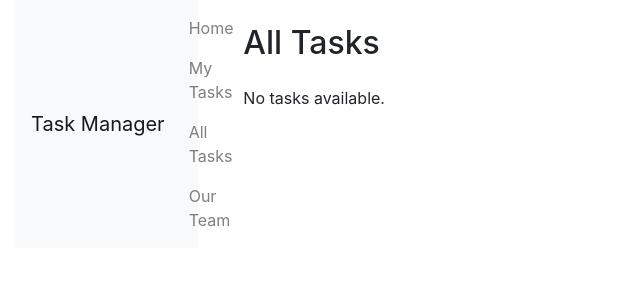
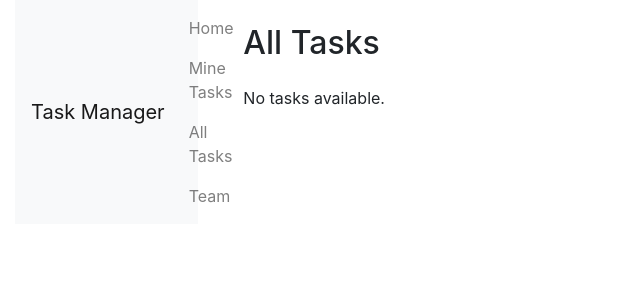
Before and after one commit to achalaidiuk/ittaskmanager, a Django app: page /all/ in a window 1280 px wide. Shown: the top 300 px of the page, without its empty margins (0-640 px from the left). Run offline with Django 4.2, Linux system fonts and the light colour scheme; the visitor is signed in with stand-in values (Sample User, id 1); data that the repository does not hold is empty.

Commit message:
New feature: added create/update worker views and fixed sidebar

```diff
--- a/task_manager/views.py
+++ b/task_manager/views.py
@@ -4,6 +4,7 @@ from django.db.models import Count, Q, Value, OuterRef, Subquery
 from django.db.models.functions import Coalesce
 from django.http import HttpRequest, HttpResponse
 from django.shortcuts import render
+from django.urls import reverse_lazy
 from django.views import generic
 
 from task_manager.models import Worker, Task
@@ -89,3 +90,15 @@ class TeamListView(LoginRequiredMixin, generic.ListView):
         context["total_members"] = Worker.objects.count()
         context["title"] = "Our Team"
         return context
+
+
+class WorkerCreateView(LoginRequiredMixin, generic.CreateView):
+    model = Worker
+    fields = ["first_name", "last_name", "position", "password"]
+    success_url = reverse_lazy("task_manager:team")
+
+
+class WorkerUpdateView(LoginRequiredMixin, generic.UpdateView):
+    model = Worker
+    fields = ["first_name", "last_name", "username", "position"]
+    success_url = reverse_lazy("task_manager:team")
--- a/templates/includes/sidebar.html
+++ b/templates/includes/sidebar.html
@@ -11,13 +11,13 @@
         <a class="nav-link" href="{% url 'task_manager:index' %}">Home</a>
       </li>
       <li class="nav-item">
-        <a class="nav-link" href="{% url 'task_manager:mine-tasks' %}">My Tasks</a>
+        <a class="nav-link" href="{% url 'task_manager:mine-tasks' %}">Mine Tasks</a>
       </li>
       <li class="nav-item">
         <a class="nav-link" href="{% url 'task_manager:all-tasks' %}">All Tasks</a>
       </li>
       <li class="nav-item">
-        <a class="nav-link" href="{% url 'task_manager:team' %}">Our Team</a>
+        <a class="nav-link" href="{% url 'task_manager:team' %}">Team</a>
       </li>
       {% if user.is_authenticated %}
       {% else %}
```
